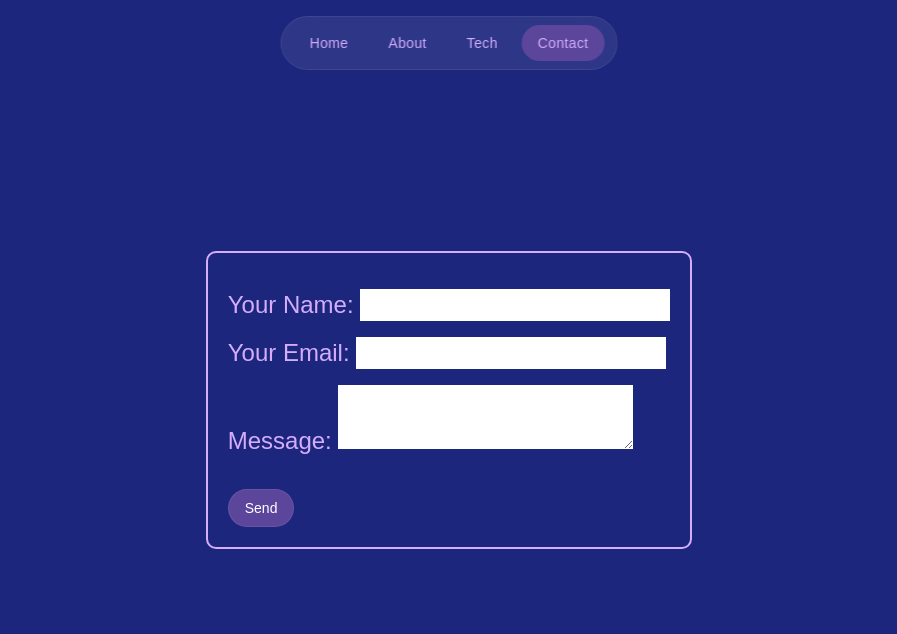
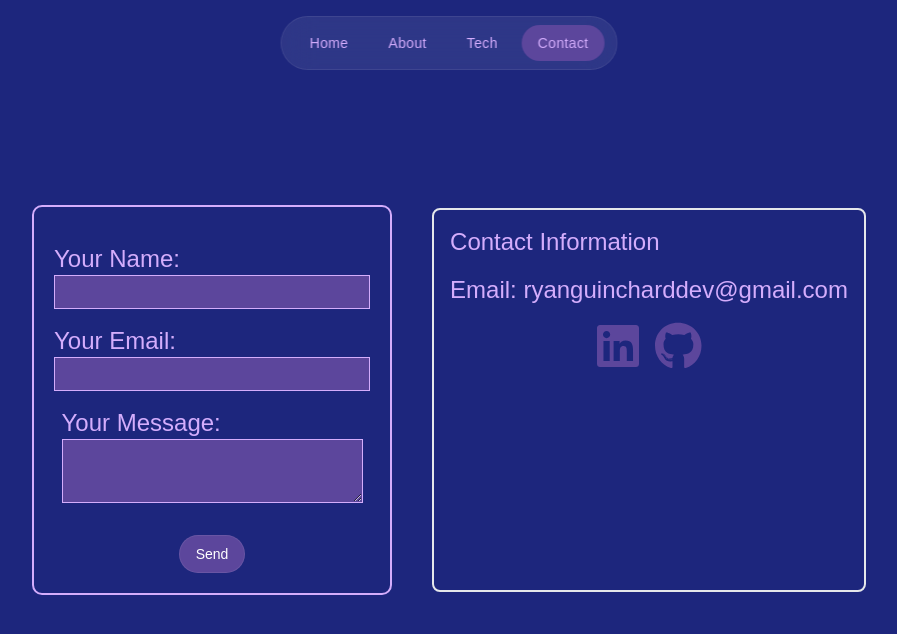
Before and after one commit to RyanGuinchard/react-portfolio, a React (Vite) app: page /contact in a window 1280 px wide. Shown: the top 634 px of the page, without its empty margins (191-1088 px from the left). Built offline with nearby package versions, Linux system fonts and the light colour scheme; a web font is replaced by a local one.

Commit message:
chore: Add FontAwesome dependencies and update Contact form styling

```diff
--- a/package.json
+++ b/package.json
@@ -10,6 +10,8 @@
     "preview": "vite preview"
   },
   "dependencies": {
+    "@fortawesome/free-brands-svg-icons": "^6.5.2",
+    "@fortawesome/react-fontawesome": "^0.2.2",
     "framer-motion": "^11.1.7",
     "react": "^18.2.0",
     "react-dom": "^18.2.0",
--- a/src/pages/Contact/Contact.css
+++ b/src/pages/Contact/Contact.css
@@ -2,5 +2,10 @@ form {
     color: #D4ADFC;
     border: 2px solid #D4ADFC;
     padding: 20px;
-    border-radius: 10px;
+    border-radius: 10px;;
 }
+
+input, textarea {
+    background-color: #5C469C;;
+    border: 1px solid #D4ADFC;
+}
--- a/src/pages/Contact/Contact.jsx
+++ b/src/pages/Contact/Contact.jsx
@@ -1,45 +1,76 @@
-import React from "react";
-import Button from "../../components/Button";
+import { useState } from "react";
+import { FontAwesomeIcon } from "@fortawesome/react-fontawesome";
+import { faLinkedin, faGithub } from "@fortawesome/free-brands-svg-icons";
 import "./Contact.css";
 
 const Contact = () => {
-  const handleSubmit = (e) => {
+  const [message, setMessage] = useState(null);
+  const [name, setName] = useState("");
+  const [email, setEmail] = useState("");
+  const [messageText, setMessageText] = useState("");
+
+  const handleSubmit = async (e) => {
     e.preventDefault();
 
     const form = e.target;
-    fetch("/", {
+    try {
+      await fetch("/", {
         method: "POST",
         headers: { "Content-Type": "application/x-www-form-urlencoded" },
         body: new URLSearchParams(new FormData(form)).toString(),
-    })
-      .then(() => console.log("Form successfully submitted"))
-      .catch((error) => alert(error));
+      });
+      setMessage("Sent!");
+      setName("");
+      setEmail("");
+      setMessageText("");
+    } catch (error) {
+      setMessage(`Error: ${error}`);
+    }
   };
 
   return (
-    <div className="flex items-center justify-center h-screen text-2xl">
+    <div className="flex flex-col items-center justify-center h-screen text-2xl xl:flex-row mt-32 xl:mt-0">
       <form
         name="contact"
         method="POST"
         data-netlify="true"
-        className="flex flex-col space-y-4"
+        className="flex flex-col mb-10 space-y-4 justify-center items-center min-h-96 xl:mb-0"
         onSubmit={handleSubmit}
       >
         <input type="hidden" name="form-name" value="contact" />
+        <div className="flex flex-col">
+          <label className="text-left">Your Name:</label>
+          <input
+            type="text"
+            name="name"
+            value={name}
+            onChange={(e) => setName(e.target.value)}
+            required
+            className="pl-1"
+          />
+        </div>
+        <div className="flex flex-col">
+          <label className="text-left">Your Email:</label>
+          <input
+            type="email"
+            name="email"
+            value={email}
+            onChange={(e) => setEmail(e.target.value)}
+            required
+            className="pl-1"
+          />
+        </div>
         <p>
-          <label>
-            Your Name: <input type="text" name="name" />
-          </label>
-        </p>
-        <p>
-          <label>
-            Your Email: <input type="email" name="email" />
-          </label>
-        </p>
-        <p>
-          <label>
-            Message: <textarea name="message"></textarea>
-          </label>
+          <div className="flex flex-col">
+            <label className="text-left">Your Message:</label>
+            <textarea
+              name="message"
+              value={messageText}
+              onChange={(e) => setMessageText(e.target.value)}
+              required
+              className="pl-1 h-16"
+            />
+          </div>
         </p>
         <p>
           <button
@@ -56,7 +87,38 @@ const Contact = () => {
             Send
           </button>
         </p>
+        {message && <p className="text-center">{message}</p>}
       </form>
+      <div className="flex flex-col space-y-4 p-4 border-2 border-D4ADFC rounded-lg min-h-96 xl:ml-10 text-[#D4ADFC]">
+        <h2>Contact Information</h2>
+        <p>Email: ryanguincharddev@gmail.com</p>
+        <div className="flex flex-row justify-center">
+          <a
+            className="mr-2"
+            href="https://www.linkedin.com/in/ryan-guinchard/"
+            target="_blank"
+            rel="noreferrer"
+          >
+            <FontAwesomeIcon
+              className="transition-colors duration-200 text-[#5C469C] hover:text-[#D4ADFC]"
+              icon={faLinkedin}
+              size="2x"
+            />
+          </a>
+          <a
+            className="ml-2"
+            href="https://github.com/RyanGuinchard"
+            target="_blank"
+            rel="noreferrer"
+          >
+            <FontAwesomeIcon
+              className="transition-colors duration-200 text-[#5C469C] hover:text-[#D4ADFC]"
+              icon={faGithub}
+              size="2x"
+            />
+          </a>
+        </div>
+      </div>
     </div>
   );
 };
```
Also changed, not shown: 1 other file (tests, documents, lock files or other folders). Lines whose indentation alone changed are shown as unchanged.
